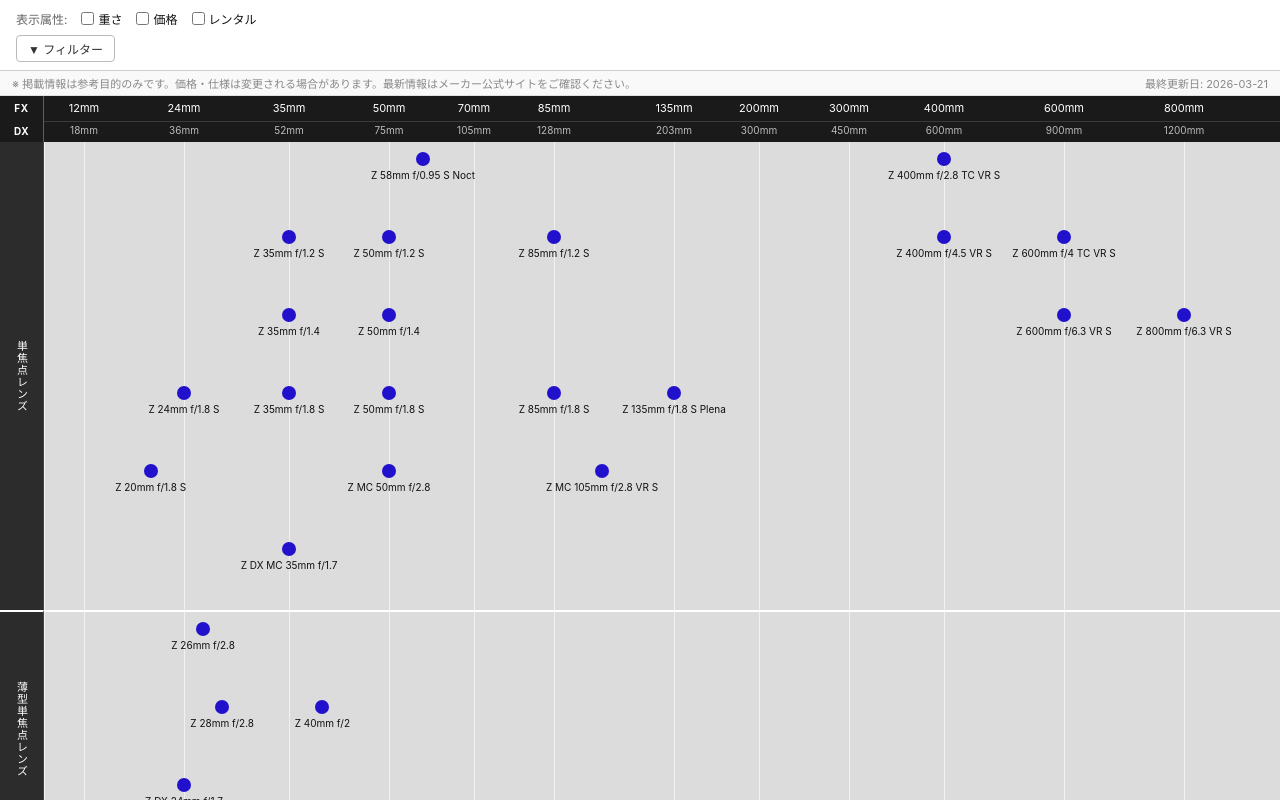
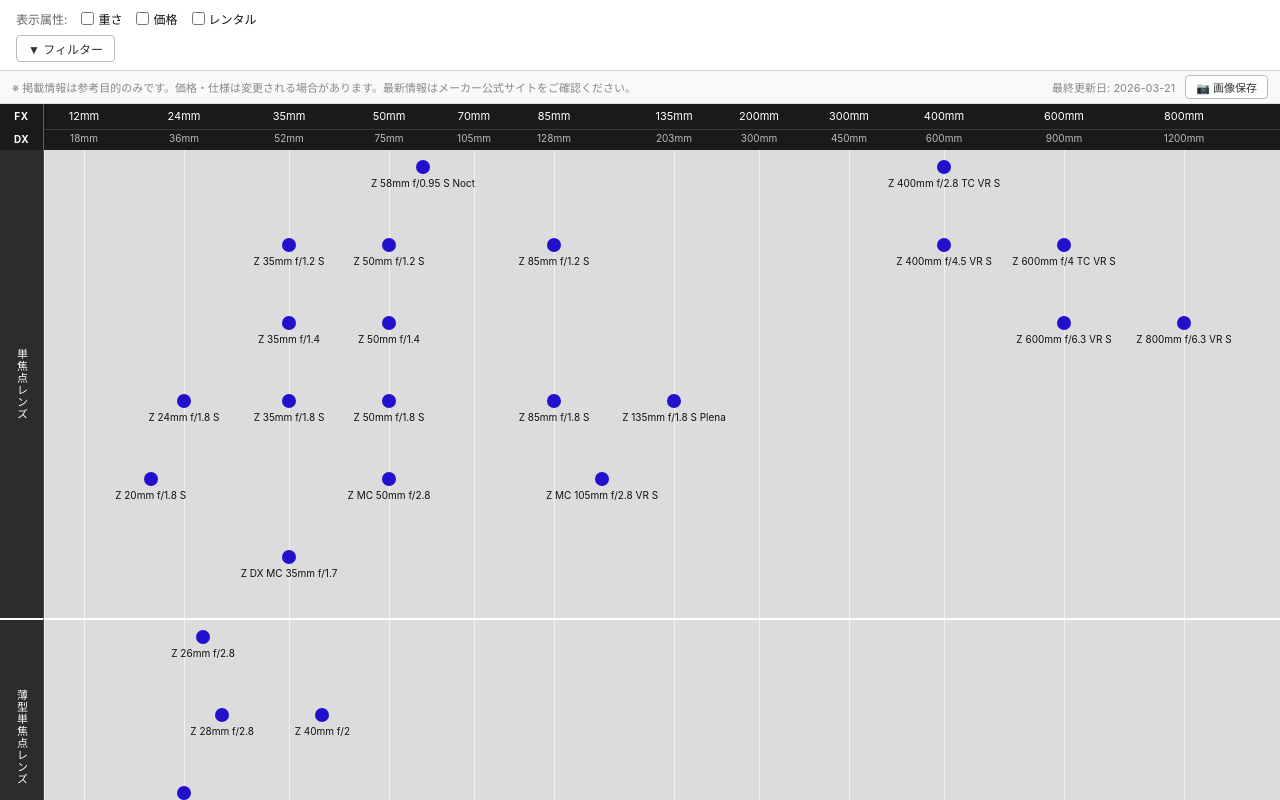
Before and after one commit to fuziki/lens-list, a React (Vite) app: page / in a window 1280 px wide. Built offline with nearby package versions, Linux system fonts and the light colour scheme.

Commit message:
Add save-as-image button to table

```diff
--- a/index.html
+++ b/index.html
@@ -3,7 +3,7 @@
   <head>
     <meta charset="UTF-8" />
     <link rel="icon" type="image/svg+xml" href="/vite.svg" />
-    <meta name="viewport" content="width=device-width, initial-scale=1.0" />
+    <meta name="viewport" content="width=device-width, initial-scale=1.0, viewport-fit=cover" />
     <title>lens-list</title>
   </head>
   <body>
--- a/package.json
+++ b/package.json
@@ -10,6 +10,7 @@
     "preview": "vite preview"
   },
   "dependencies": {
+    "html2canvas": "^1.4.1",
     "react": "^19.2.0",
     "react-dom": "^19.2.0"
   },
--- a/src/components/table/TableWrapper.tsx
+++ b/src/components/table/TableWrapper.tsx
@@ -1,3 +1,5 @@
+import { useRef, useCallback, useState } from 'react';
+import html2canvas from 'html2canvas';
 import type { AppConfig, GeometryContext, LensData, FilterState } from '../../types';
 import { TableHeader } from './TableHeader';
 import { Section } from './Section';
@@ -20,6 +22,39 @@
   rowHeight,
 }: Props) {
   const totalWidth = config.sectionLabelWidthPx + geometry.contentWidth;
+  const tableInnerRef = useRef<HTMLDivElement>(null);
+  const tableWrapperRef = useRef<HTMLDivElement>(null);
+  const [saving, setSaving] = useState(false);
+
+  const handleSaveImage = useCallback(async () => {
+    if (!tableInnerRef.current || !tableWrapperRef.current || saving) return;
+    setSaving(true);
+
+    const wrapper = tableWrapperRef.current;
+    const savedScrollLeft = wrapper.scrollLeft;
+    const savedScrollTop = wrapper.scrollTop;
+    wrapper.scrollLeft = 0;
+    wrapper.scrollTop = 0;
+
+    try {
+      const canvas = await html2canvas(tableInnerRef.current, {
+        useCORS: true,
+        scale: window.devicePixelRatio,
+        logging: false,
+        scrollX: 0,
+        scrollY: 0,
+      });
+
+      const link = document.createElement('a');
+      link.download = 'lens-list.png';
+      link.href = canvas.toDataURL('image/png');
+      link.click();
+    } finally {
+      wrapper.scrollLeft = savedScrollLeft;
+      wrapper.scrollTop = savedScrollTop;
+      setSaving(false);
+    }
+  }, [saving]);
 
   return (
     <>
@@ -27,12 +62,22 @@
         <p className="table-disclaimer">
           ※ 掲載情報は参考目的のみです。価格・仕様は変更される場合があります。最新情報はメーカー公式サイトをご確認ください。
         </p>
-        {lensData.lastUpdated && (
-          <span className="table-last-updated">最終更新日: {lensData.lastUpdated}</span>
-        )}
+        <div className="table-meta-right">
+          {lensData.lastUpdated && (
+            <span className="table-last-updated">最終更新日: {lensData.lastUpdated}</span>
+          )}
+          <button
+            className={`save-image-btn${saving ? ' saving' : ''}`}
+            onClick={handleSaveImage}
+            disabled={saving}
+            title="表を画像として保存"
+          >
+            {saving ? '保存中…' : '📷 画像保存'}
+          </button>
+        </div>
       </div>
-      <div className="table-wrapper">
-        <div className="table-inner" style={{ width: totalWidth }}>
+      <div className="table-wrapper" ref={tableWrapperRef}>
+        <div className="table-inner" ref={tableInnerRef} style={{ width: totalWidth }}>
           <TableHeader config={config} geometry={geometry} />
           {lensData.sections.map(section => (
             <Section
--- a/src/styles/app.css
+++ b/src/styles/app.css
@@ -190,11 +190,42 @@
   color: #888;
 }
 
+.table-meta-right {
+  display: flex;
+  align-items: center;
+  gap: 10px;
+  flex-shrink: 0;
+}
+
 .table-last-updated {
-  flex-shrink: 0;
   font-size: 11px;
   color: #888;
   white-space: nowrap;
+}
+
+.save-image-btn {
+  display: inline-flex;
+  align-items: center;
+  gap: 4px;
+  padding: 3px 10px;
+  border: 1px solid #bbb;
+  border-radius: 4px;
+  background: #fff;
+  font-size: 11px;
+  cursor: pointer;
+  color: #333;
+  white-space: nowrap;
+}
+
+.save-image-btn:hover:not(:disabled) {
+  background: #f0f0f0;
+  border-color: #999;
+}
+
+.save-image-btn.saving,
+.save-image-btn:disabled {
+  opacity: 0.6;
+  cursor: not-allowed;
 }
 
 /* ─── Table wrapper ─────────────────────────────────────────── */
@@ -208,6 +239,7 @@
 .table-inner {
   position: relative;
   min-height: 100%;
+  padding-bottom: env(safe-area-inset-bottom);
 }
 
 /* ─── Header ────────────────────────────────────────────────── */
--- a/vite.config.ts
+++ b/vite.config.ts
@@ -5,4 +5,5 @@
 export default defineConfig({
   plugins: [react()],
   base: '/lens-list/',
+  server: { host: true },
 })
```
Also changed, not shown: 1 other file (tests, documents, lock files or other folders).
